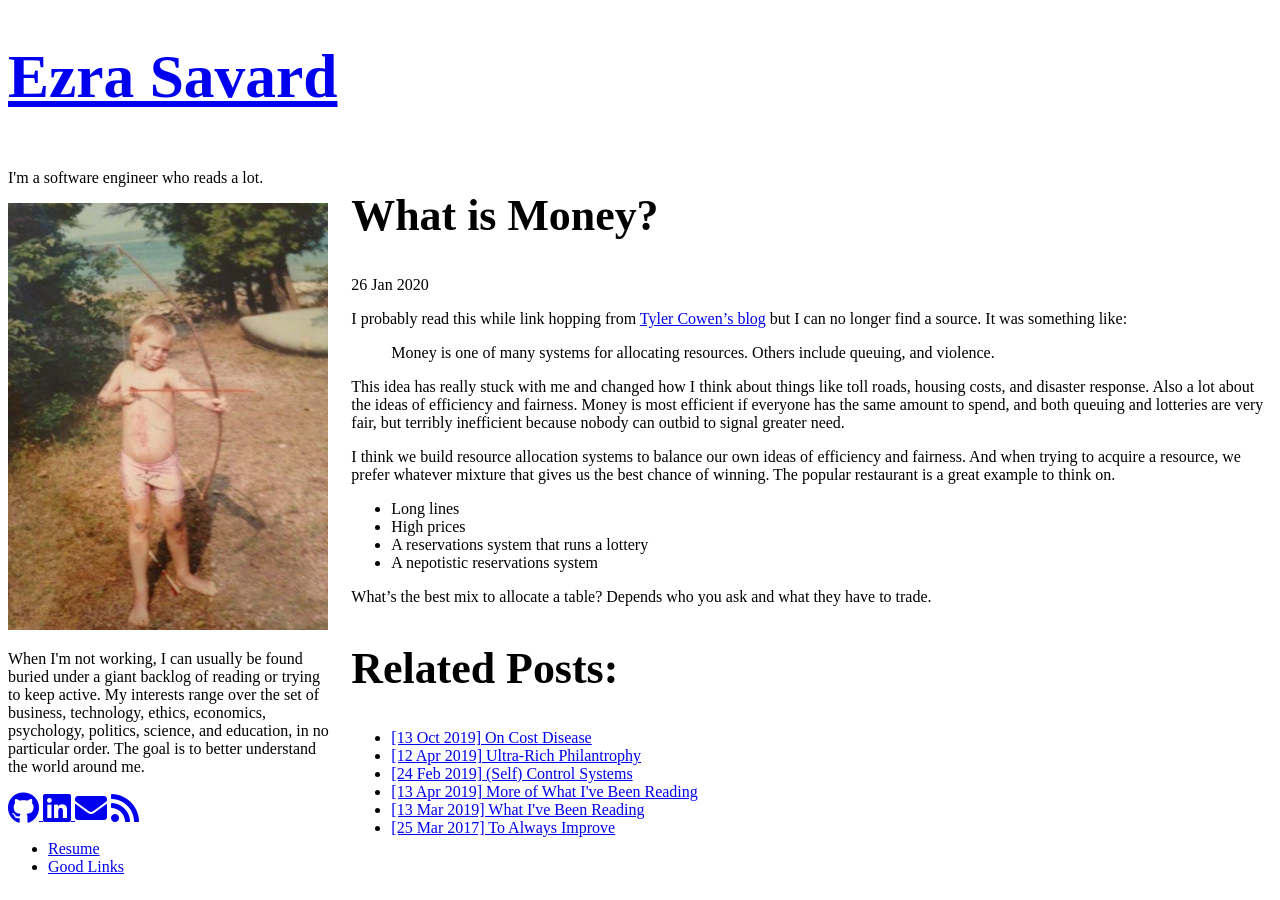
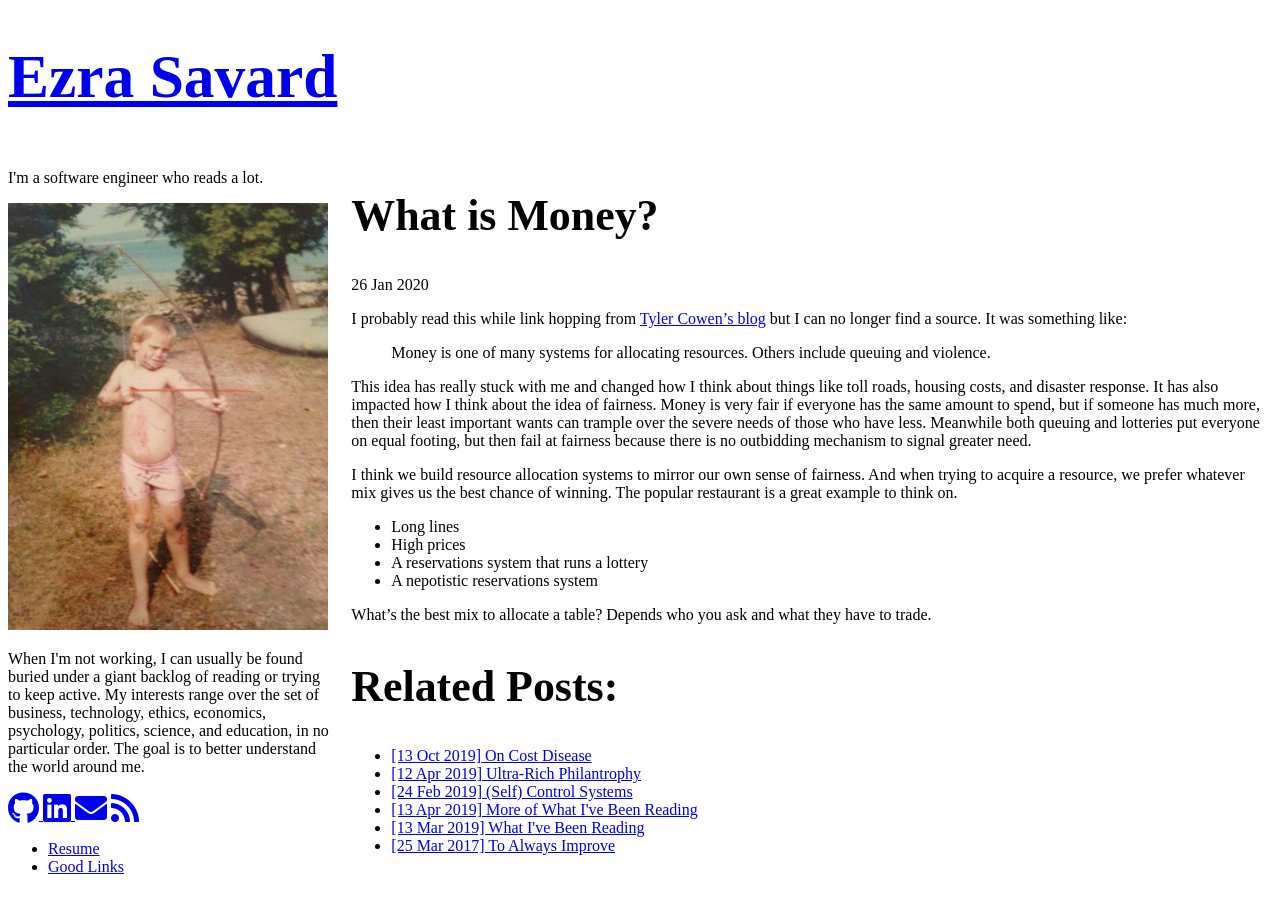
Before and after one commit to ezrasavard/ezrasavard.com, a Jekyll site: the page built from _posts/2020-01-26-what-is-money.md, in a window 1280 px wide. Built offline with Jekyll 4.4.1, drawn with Linux system fonts in a browser that asks for light colours; nearby versions of some CDN libraries.

Commit message:
better wording

```diff
--- a/_posts/2020-01-26-what-is-money.md
+++ b/_posts/2020-01-26-what-is-money.md
@@ -8,17 +8,21 @@ tags: [finance, philosophy]
 I probably read this while link hopping from [Tyler Cowen's blog](https://marginalrevolution.com/about)
 but I can no longer find a source. It was something like:
 
-> Money is one of many systems for allocating resources. Others include queuing, and violence.
+> Money is one of many systems for allocating resources. Others include queuing and violence.
 
 This idea has really stuck with me and changed how I think about things like
-toll roads, housing costs, and disaster response. Also a lot about the ideas
-of efficiency and fairness. Money is most efficient if everyone has the same
-amount to spend, and both queuing and lotteries are very fair, but terribly
-inefficient because nobody can outbid to signal greater need.
+toll roads, housing costs, and disaster response. It has also
+impacted how I think about the idea of fairness.
+Money is very fair if everyone has the same amount to spend, but if someone
+has much more, then their least important wants can trample over
+the severe needs of those who have less.
+Meanwhile both queuing and lotteries put everyone on equal footing, but
+then fail at fairness because there is no outbidding mechanism to
+signal greater need.
 
-I think we build resource allocation systems to balance our own ideas of
-efficiency and fairness.
-And when trying to acquire a resource, we prefer whatever mixture that gives us
+I think we build resource allocation systems to mirror our own sense of
+fairness.
+And when trying to acquire a resource, we prefer whatever mix gives us
 the best chance of winning. The popular restaurant is a great example to think on.
 * Long lines
 * High prices
```
